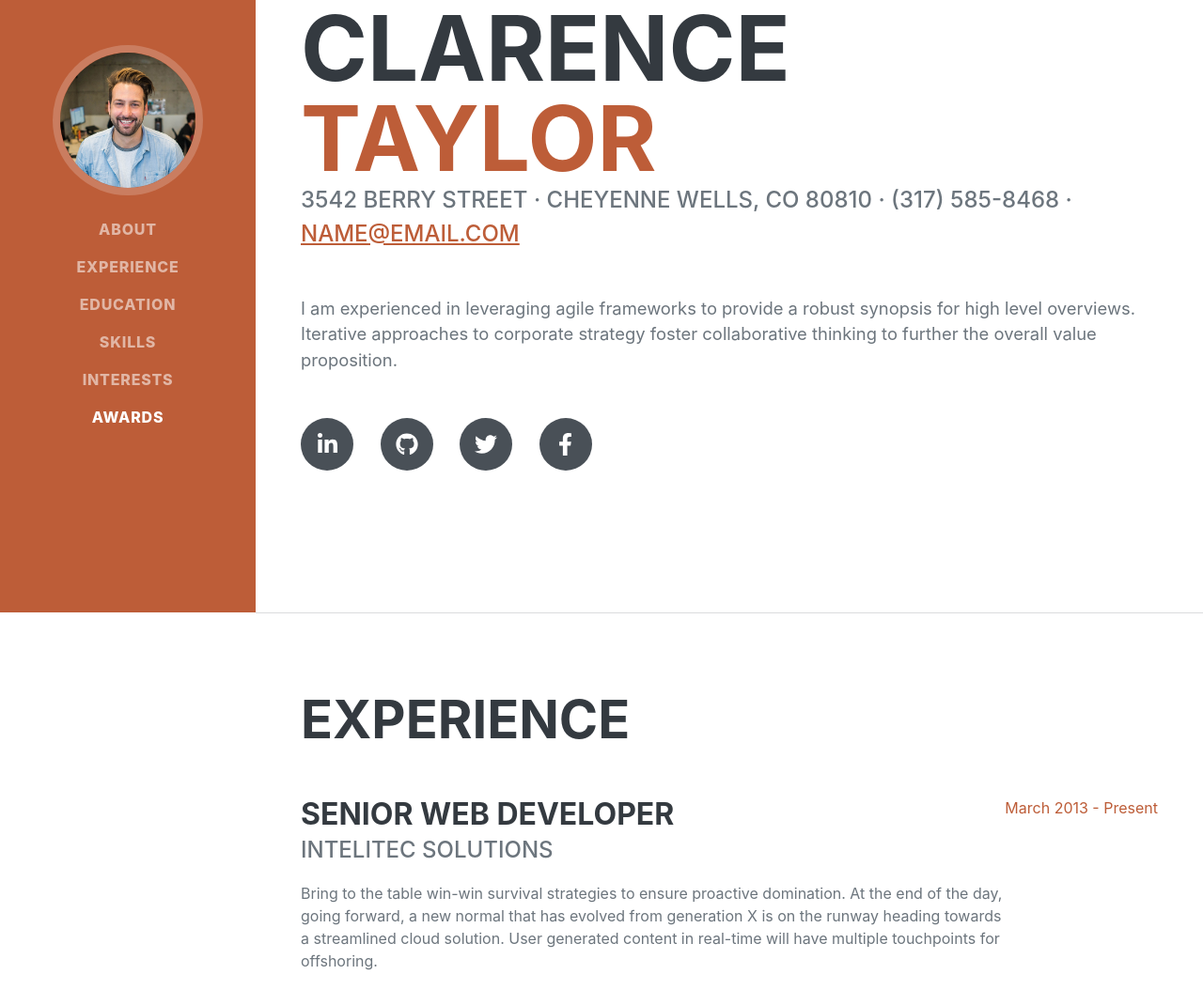
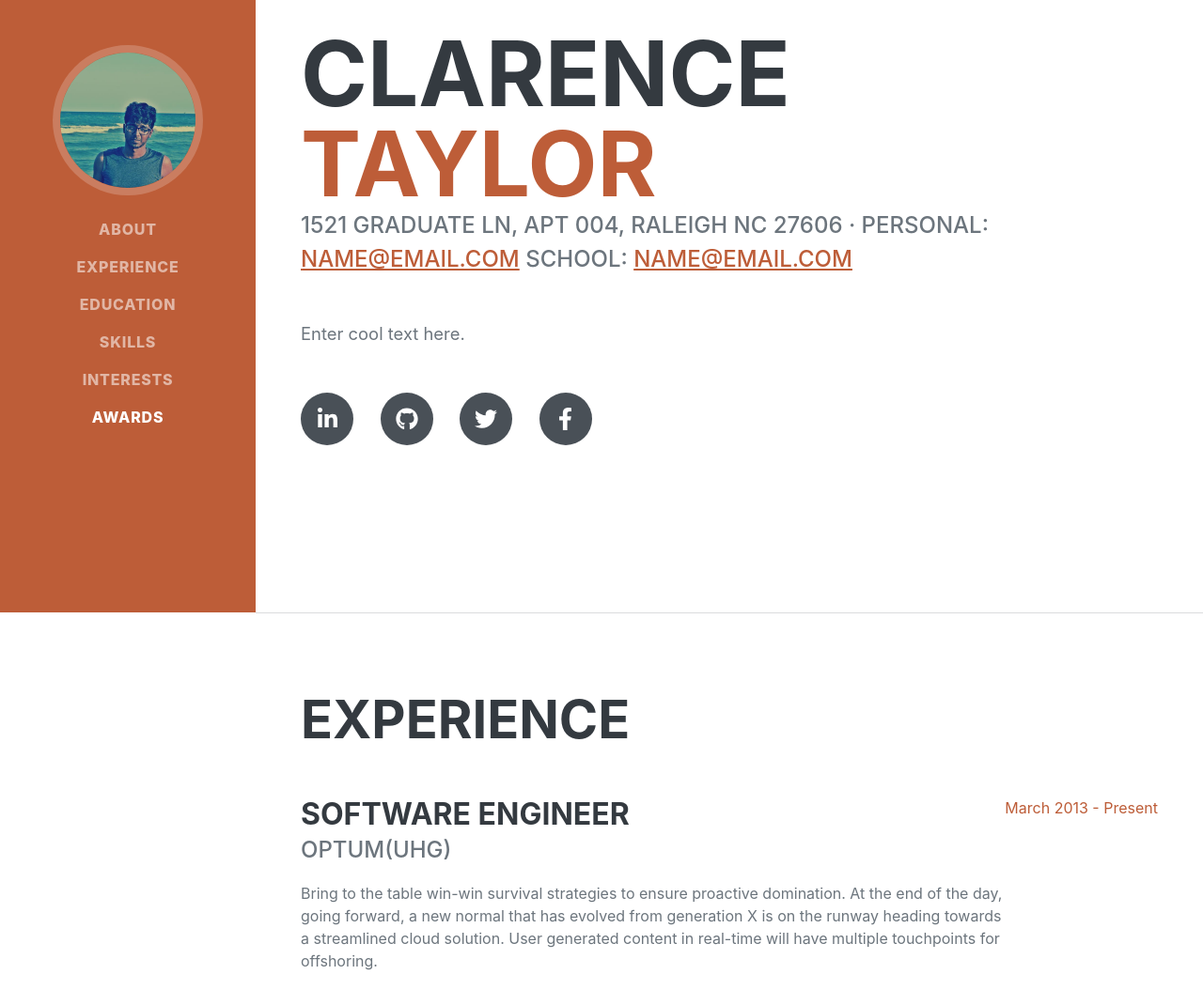
Before and after one commit to arvindsrinivas1/arvindsrinivas1.github.io, a plain HTML site: page index.html in a window 1280 px wide. Shown: the part 148-1202 px from the top of the page at 94% size. Drawn offline with nearby package versions, Linux system fonts and the light colour scheme; a web font is replaced by a local one.

Commit message:
Front page

```diff
--- a/index.html
+++ b/index.html
@@ -19,8 +19,8 @@
         <!-- Navigation-->
         <nav class="navbar navbar-expand-lg navbar-dark bg-primary fixed-top" id="sideNav">
             <a class="navbar-brand js-scroll-trigger" href="#page-top">
-                <span class="d-block d-lg-none">Clarence Taylor</span>
-                <span class="d-none d-lg-block"><img class="img-fluid img-profile rounded-circle mx-auto mb-2" src="assets/img/profile.jpg" alt="..." /></span>
+                <span class="d-block d-lg-none">Arvind Srinivas Subramanian</span>
+                <span class="d-none d-lg-block"><img class="img-fluid img-profile rounded-circle mx-auto mb-2" src="assets/img/profile.jpeg" alt="..." /></span>
             </a>
             <button class="navbar-toggler" type="button" data-bs-toggle="collapse" data-bs-target="#navbarResponsive" aria-controls="navbarResponsive" aria-expanded="false" aria-label="Toggle navigation"><span class="navbar-toggler-icon"></span></button>
             <div class="collapse navbar-collapse" id="navbarResponsive">
@@ -44,10 +44,11 @@
                         <span class="text-primary">Taylor</span>
                     </h1>
                     <div class="subheading mb-5">
-                        3542 Berry Street · Cheyenne Wells, CO 80810 · (317) 585-8468 ·
-                        <a href="mailto:name@email.com">name@email.com</a>
+                        1521 Graduate Ln, Apt 004, Raleigh NC 27606 ·
+                        Personal: <a href="mailto:arvindsrinivas96@gmail.com">name@email.com</a>
+                        School: <a href="mailto:asubram9@ncsu.edu">name@email.com</a>
                     </div>
-                    <p class="lead mb-5">I am experienced in leveraging agile frameworks to provide a robust synopsis for high level overviews. Iterative approaches to corporate strategy foster collaborative thinking to further the overall value proposition.</p>
+                    <p class="lead mb-5">Enter cool text here.</p>
                     <div class="social-icons">
                         <a class="social-icon" href="#!"><i class="fab fa-linkedin-in"></i></a>
                         <a class="social-icon" href="#!"><i class="fab fa-github"></i></a>
@@ -63,8 +64,8 @@
                     <h2 class="mb-5">Experience</h2>
                     <div class="d-flex flex-column flex-md-row justify-content-between mb-5">
                         <div class="flex-grow-1">
-                            <h3 class="mb-0">Senior Web Developer</h3>
-                            <div class="subheading mb-3">Intelitec Solutions</div>
+                            <h3 class="mb-0">Software Engineer</h3>
+                            <div class="subheading mb-3">Optum(UHG)</div>
                             <p>Bring to the table win-win survival strategies to ensure proactive domination. At the end of the day, going forward, a new normal that has evolved from generation X is on the runway heading towards a streamlined cloud solution. User generated content in real-time will have multiple touchpoints for offshoring.</p>
                         </div>
                         <div class="flex-shrink-0"><span class="text-primary">March 2013 - Present</span></div>
```
Also changed, not shown: assets/img/profile.jpeg (added), assets/img/profile.jpg (deleted).
